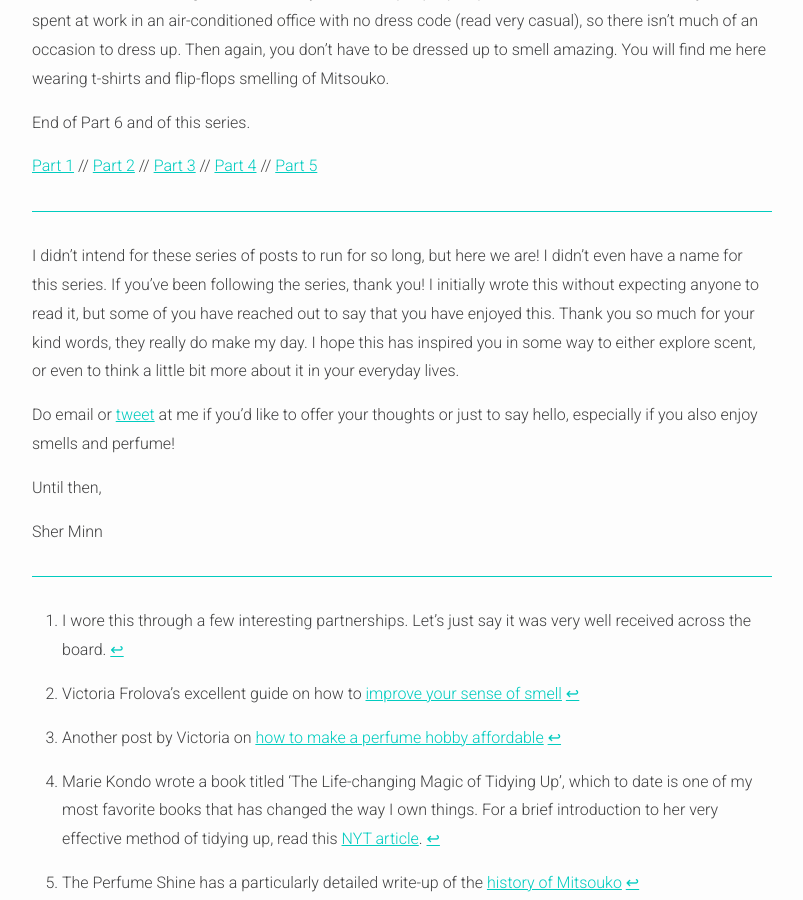
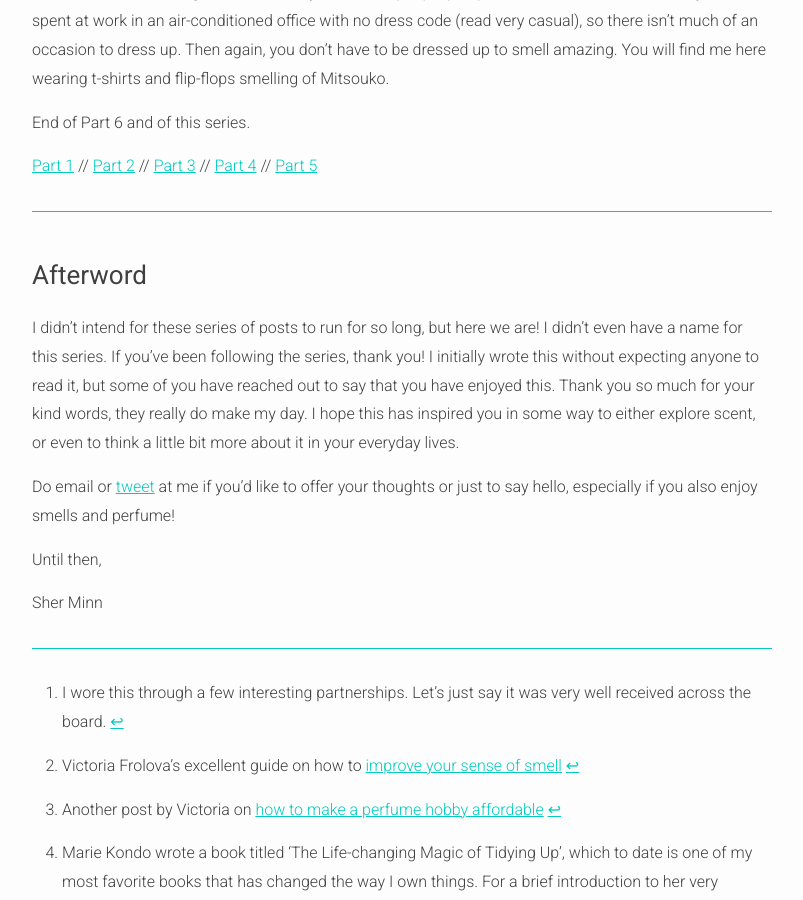
Before and after one commit to piratefsh/piratefsh.github.io, a Jekyll site: the page built from _posts/2016-12-10-perfume-in-life-today.markdown, in a window 1280 px wide and 900 px high, scrolled down 1537 px. Shown: the whole window, without its empty margins (238-1041 px from the left). Built offline with Jekyll 4.4.1, drawn with Linux system fonts in a browser that asks for light colours.

Commit message:
Add afterword title

```diff
--- a/_posts/2016-12-10-perfume-in-life-today.markdown
+++ b/_posts/2016-12-10-perfume-in-life-today.markdown
@@ -27,6 +27,8 @@ End of Part 6 and of this series.
 
 ---
 
+### Afterword
+
 I didn’t intend for these series of posts to run for so long, but here we are! I didn’t even have a name for this series. If you’ve been following the series, thank you!  I initially wrote this without expecting anyone to read it, but some of you have reached out to say that you have enjoyed this. Thank you so much for your kind words, they really do make my day. I hope this has inspired you in some way to either explore scent, or even to think a little bit more about it in your everyday lives.
 
 Do email or [tweet](http://twitter.com/piratefsh) at me if you’d like to offer your thoughts or just to say hello, especially if you also enjoy smells and perfume!
```
